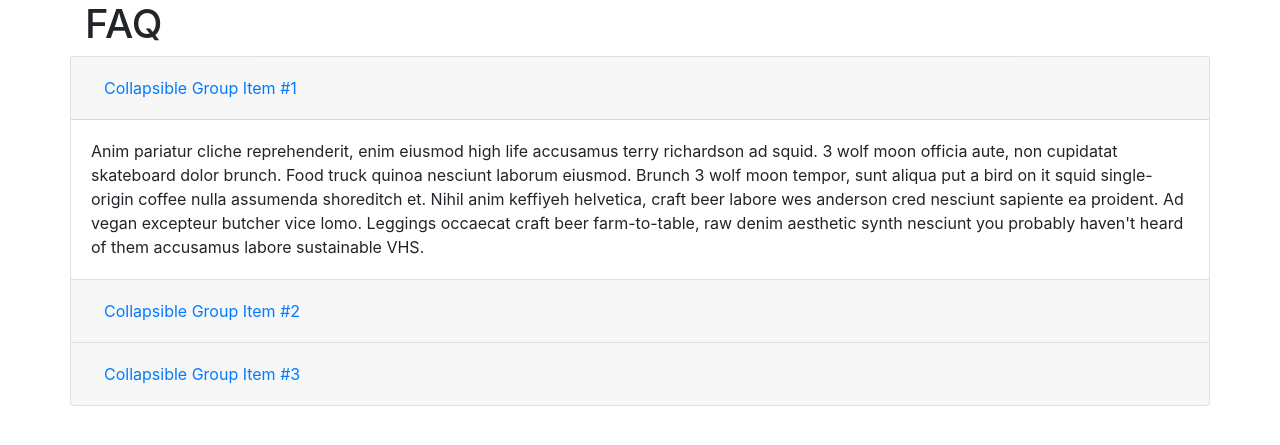
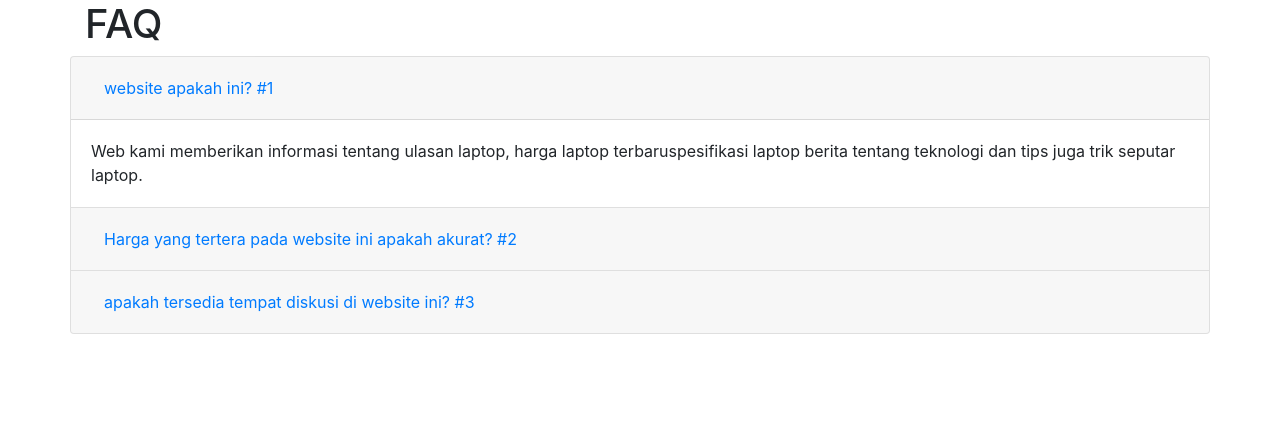
Before and after one commit to mushabui/FYI_Tech, a PHP site: page /faq.php in a window 1280 px wide. Shown: the part 304-749 px from the top of the page. Run offline with PHP 8.4, Linux system fonts and the light colour scheme.

Commit message:
Add files via upload

```diff
--- a/faq.php
+++ b/faq.php
@@ -71,14 +71,14 @@
               <div class="card-header" id="headingOne">
                 <h2 class="mb-0">
                   <button class="btn btn-link btn-block text-left" type="button" data-toggle="collapse" data-target="#collapseOne" aria-expanded="true" aria-controls="collapseOne">
-                    Collapsible Group Item #1
+                    website apakah ini? #1
                   </button>
                 </h2>
               </div>
 
               <div id="collapseOne" class="collapse show" aria-labelledby="headingOne" data-parent="#accordionExample">
                 <div class="card-body">
-                  Anim pariatur cliche reprehenderit, enim eiusmod high life accusamus terry richardson ad squid. 3 wolf moon officia aute, non cupidatat skateboard dolor brunch. Food truck quinoa nesciunt laborum eiusmod. Brunch 3 wolf moon tempor, sunt aliqua put a bird on it squid single-origin coffee nulla assumenda shoreditch et. Nihil anim keffiyeh helvetica, craft beer labore wes anderson cred nesciunt sapiente ea proident. Ad vegan excepteur butcher vice lomo. Leggings occaecat craft beer farm-to-table, raw denim aesthetic synth nesciunt you probably haven't heard of them accusamus labore sustainable VHS.
+                  Web kami memberikan informasi tentang ulasan laptop, harga laptop terbaruspesifikasi laptop berita tentang teknologi dan tips juga trik seputar laptop.
                 </div>
               </div>
             </div>
@@ -86,13 +86,13 @@
               <div class="card-header" id="headingTwo">
                 <h2 class="mb-0">
                   <button class="btn btn-link btn-block text-left collapsed" type="button" data-toggle="collapse" data-target="#collapseTwo" aria-expanded="false" aria-controls="collapseTwo">
-                    Collapsible Group Item #2
+                    Harga yang tertera pada website ini apakah akurat? #2
                   </button>
                 </h2>
               </div>
               <div id="collapseTwo" class="collapse" aria-labelledby="headingTwo" data-parent="#accordionExample">
                 <div class="card-body">
-                  Anim pariatur cliche reprehenderit, enim eiusmod high life accusamus terry richardson ad squid. 3 wolf moon officia aute, non cupidatat skateboard dolor brunch. Food truck quinoa nesciunt laborum eiusmod. Brunch 3 wolf moon tempor, sunt aliqua put a bird on it squid single-origin coffee nulla assumenda shoreditch et. Nihil anim keffiyeh helvetica, craft beer labore wes anderson cred nesciunt sapiente ea proident. Ad vegan excepteur butcher vice lomo. Leggings occaecat craft beer farm-to-table, raw denim aesthetic synth nesciunt you probably haven't heard of them accusamus labore sustainable VHS.
+                 Kami mengambil harga dari online shop seperti, salah satunya adalah tokopedia dan masih banyak lagi.
                 </div>
               </div>
             </div>
@@ -100,13 +100,13 @@
               <div class="card-header" id="headingThree">
                 <h2 class="mb-0">
                   <button class="btn btn-link btn-block text-left collapsed" type="button" data-toggle="collapse" data-target="#collapseThree" aria-expanded="false" aria-controls="collapseThree">
-                    Collapsible Group Item #3
+                    apakah tersedia tempat diskusi di website ini? #3
                   </button>
                 </h2>
               </div>
               <div id="collapseThree" class="collapse" aria-labelledby="headingThree" data-parent="#accordionExample">
                 <div class="card-body">
-                  Anim pariatur cliche reprehenderit, enim eiusmod high life accusamus terry richardson ad squid. 3 wolf moon officia aute, non cupidatat skateboard dolor brunch. Food truck quinoa nesciunt laborum eiusmod. Brunch 3 wolf moon tempor, sunt aliqua put a bird on it squid single-origin coffee nulla assumenda shoreditch et. Nihil anim keffiyeh helvetica, craft beer labore wes anderson cred nesciunt sapiente ea proident. Ad vegan excepteur butcher vice lomo. Leggings occaecat craft beer farm-to-table, raw denim aesthetic synth nesciunt you probably haven't heard of them accusamus labore sustainable VHS.
+                  kami menyediakan form diskusi untuk para pengunjung web kami. silahkan kilk form diskusi pada navbar diatas
                 </div>
               </div>
             </div>
```
